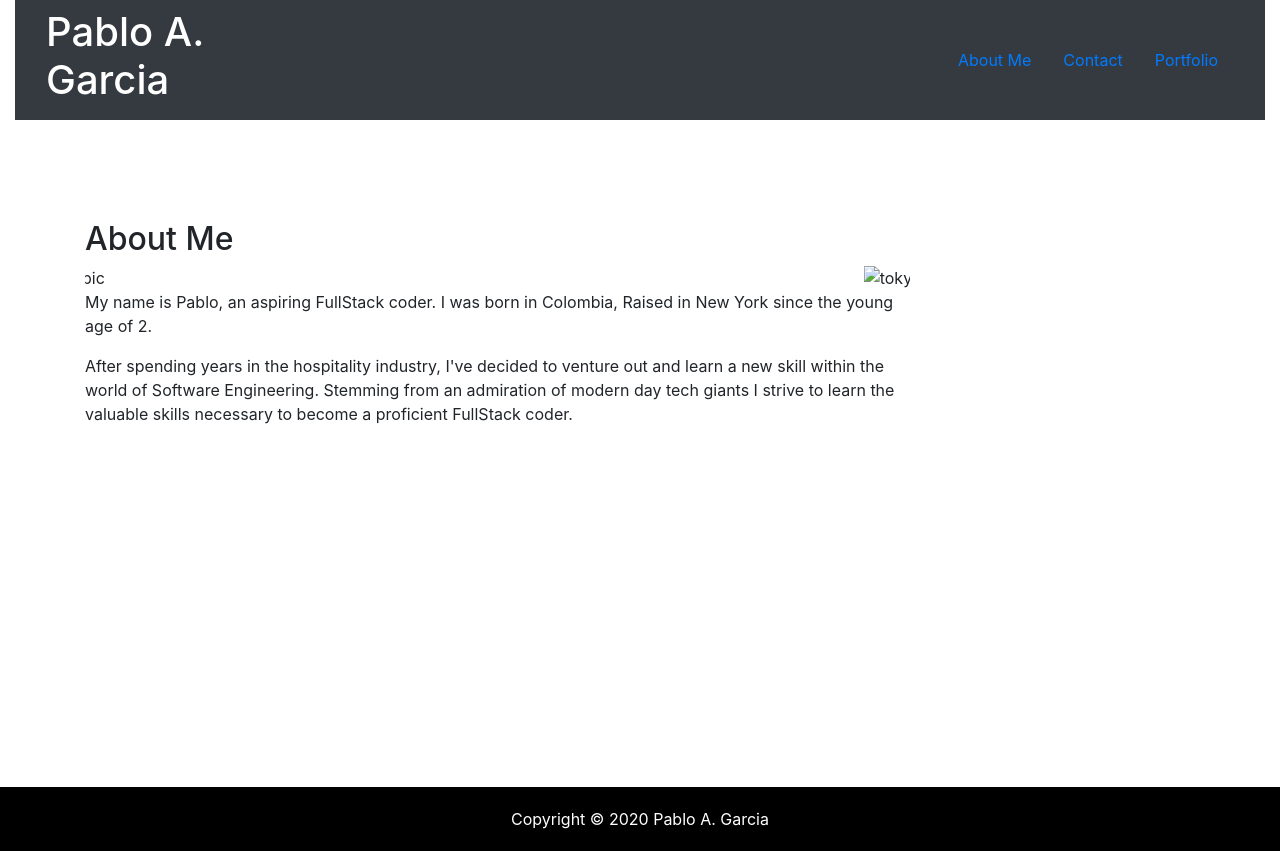
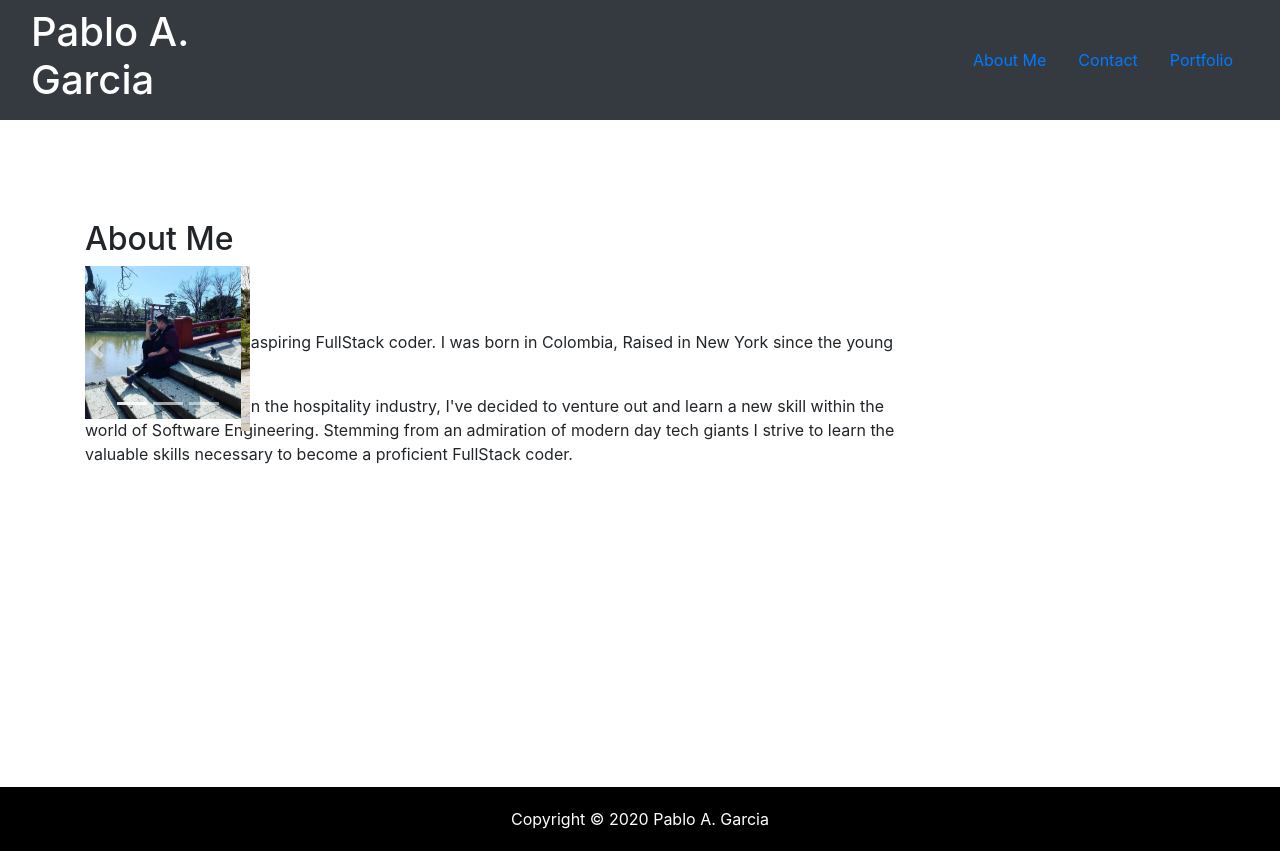
Before and after one commit to ColumCOD1/ResponsivePortfolioUpdate, a plain HTML site: page HTML files/index.html in a window 1280 px wide. Drawn offline with nearby package versions, Linux system fonts and the light colour scheme; files that its build step writes are made by us from their sources.

Commit message:
debbuging

```diff
--- a/HTML files/index.html
+++ b/HTML files/index.html
@@ -12,8 +12,8 @@
     <link rel="stylesheet" href="style.css">
 </head>
 <body>
-    <header class="container-fluid">
-        <nav class="navbar navbar-dark bg-dark"><h1 class="col-sm-3"> Pablo A. Garcia </h1>
+    <header class="">
+        <nav class="navbar navbar-dark bg-dark"><h1 class="col-sm-3 text-white"> Pablo A. Garcia </h1>
             <ul class="col-sm-8 nav justify-content-end">
                 <li class="nav-item">
                   <a class="nav-link active" href="index.html">About Me</a>
@@ -38,6 +38,7 @@
              </div>
              <div class="row">
                  <div class="col-md-9">
+                  <div class="carousel-size">
                       <div id="carouselExampleIndicators" class="carousel slide" data-ride="carousel">
                           <ol class="carousel-indicators">
                             <li data-target="#carouselExampleIndicators" data-slide-to="0" class="active"></li>
@@ -46,13 +47,13 @@
                           </ol>
                           <div class="carousel-inner">
                             <div class="carousel-item active">
-                            <img src="mynarapic.jpg" class="d-block w-100" alt="my pic">
+                              <img src="../Image Files/kamakurapic.jpg" class="d-block w-100" alt="my kamakura pic">
                             </div>
                             <div class="carousel-item">
-                            <img src="IMG_3362.JPG" class="d-block w-100" alt="tokyopic">
+                              <img src="../Image Files/mynarapic.jpg" class="d-block w-100" alt="narapic">
                             </div>
                             <div class="carousel-item">
-                            <img src="" class="d-block w-100" alt="nara pic">
+                              <img src="../Image Files/newyorkpic.jpg" class="d-block w-100" alt="nyc pic">
                             </div>
                           </div>
                           <a class="carousel-control-prev" href="#carouselExampleIndicators" role="button" data-slide="prev">
@@ -63,6 +64,7 @@
                             <span class="carousel-control-next-icon" aria-hidden="true"></span>
                             <span class="sr-only">Next</span>
                           </a>
+                      </div>
                     </div>
                     <p>My name is Pablo, an aspiring FullStack coder. I was born in Colombia, Raised in New York since the young age of 2. </p>
                     <p>After spending years in the hospitality industry, I've decided to venture out and learn a new skill within the world of Software Engineering.
--- a/style.css
+++ b/style.css
@@ -1,3 +1,8 @@
+* {
+    padding: 0;
+    margin: 0;
+}
+
 header{
     margin-bottom: 100px;
     color: white;
@@ -7,6 +12,7 @@ main{
 }
 footer{
     text-align: center;
+    text-decoration-color: azure;
     background-color: black;
     color: white;
     padding: 20px;
@@ -16,3 +22,7 @@ footer{
     height: 170px;
     margin-right: 20px;
 }
+.carousel-size {
+    width: 20%;
+    height: 20%;
+  }
```
Lines whose indentation alone changed are shown as unchanged.
